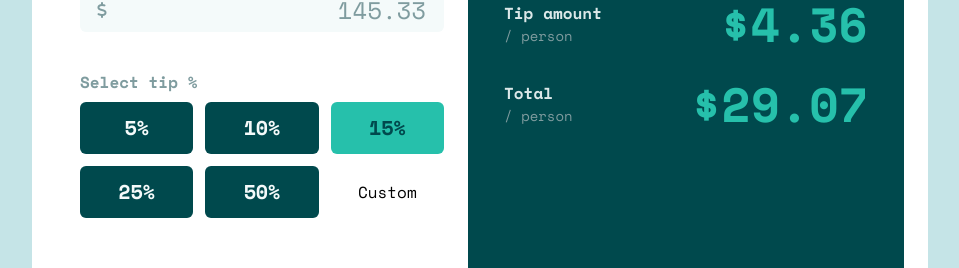
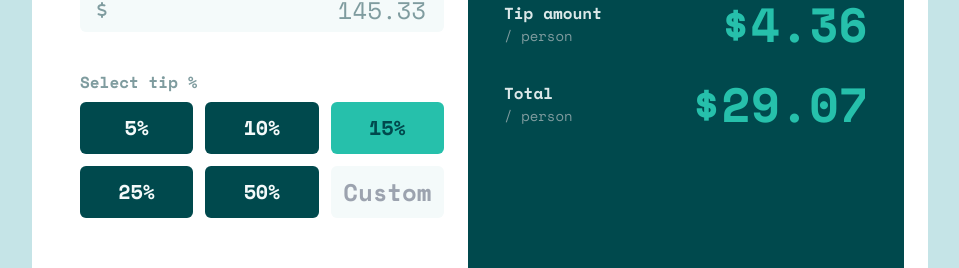
Before and after one commit to Maikolrm/tip-calculator, a React (Vite) app: page / in a window 1280 px wide. Shown: the part 293-561 px from the top of the page, without its empty margins (160-1119 px from the left). Built offline with nearby package versions, Linux system fonts and the light colour scheme.

Commit message:
Components - SplitterBill - styling custom tip field

```diff
--- a/src/components/SplitterBill.jsx
+++ b/src/components/SplitterBill.jsx
@@ -51,9 +51,9 @@ export default function SplitterBill(props) {
       {/* tips */}
       <div className="mt-8 lg:mt-0">
         <h2 className="font-semibold text-gr-cyan leading-none">Select tip %</h2>
-        <div className="grid grid-cols-2 gap-3 pt-3 sm:grid-cols-3">
+        <div className="grid grid-cols-2 gap-3 pt-3 sm:grid-cols-3 font-bold text-2xl">
           {appState.tips.map((tip, index) => <TipButton key={tip} tip={tip} dispatch={appDispatch} active={index == appState.selectedTip.index} />)}
-          <button>Custom</button>
+          <input type="text" className="inline-block bg-light-gr-cyan rounded-md border-2 border-transparent text-center text-dark-cyan outline-none focus:border-gr-cyan" placeholder="Custom" />
         </div>
       </div>
       {/* tips */}
```
